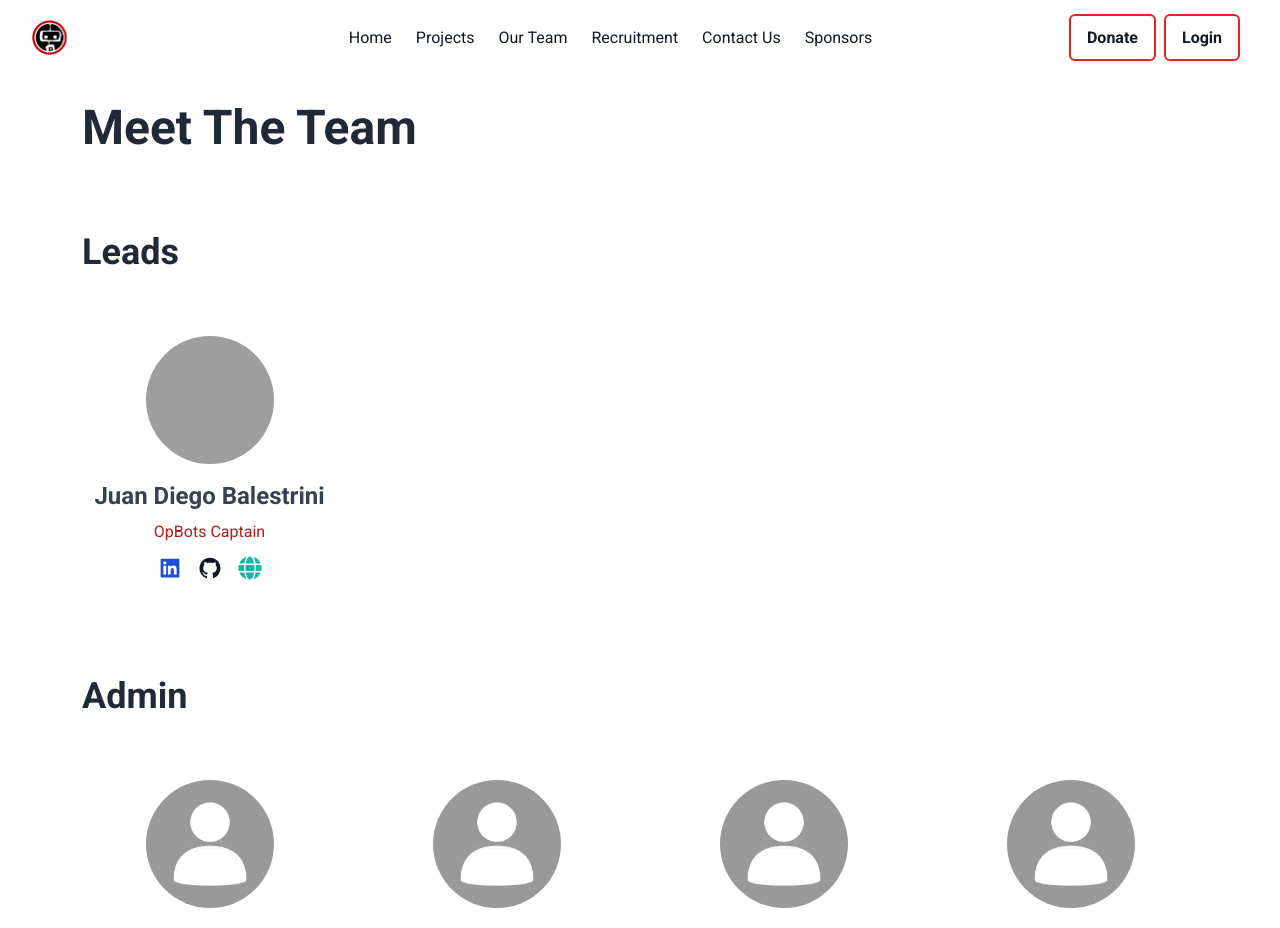
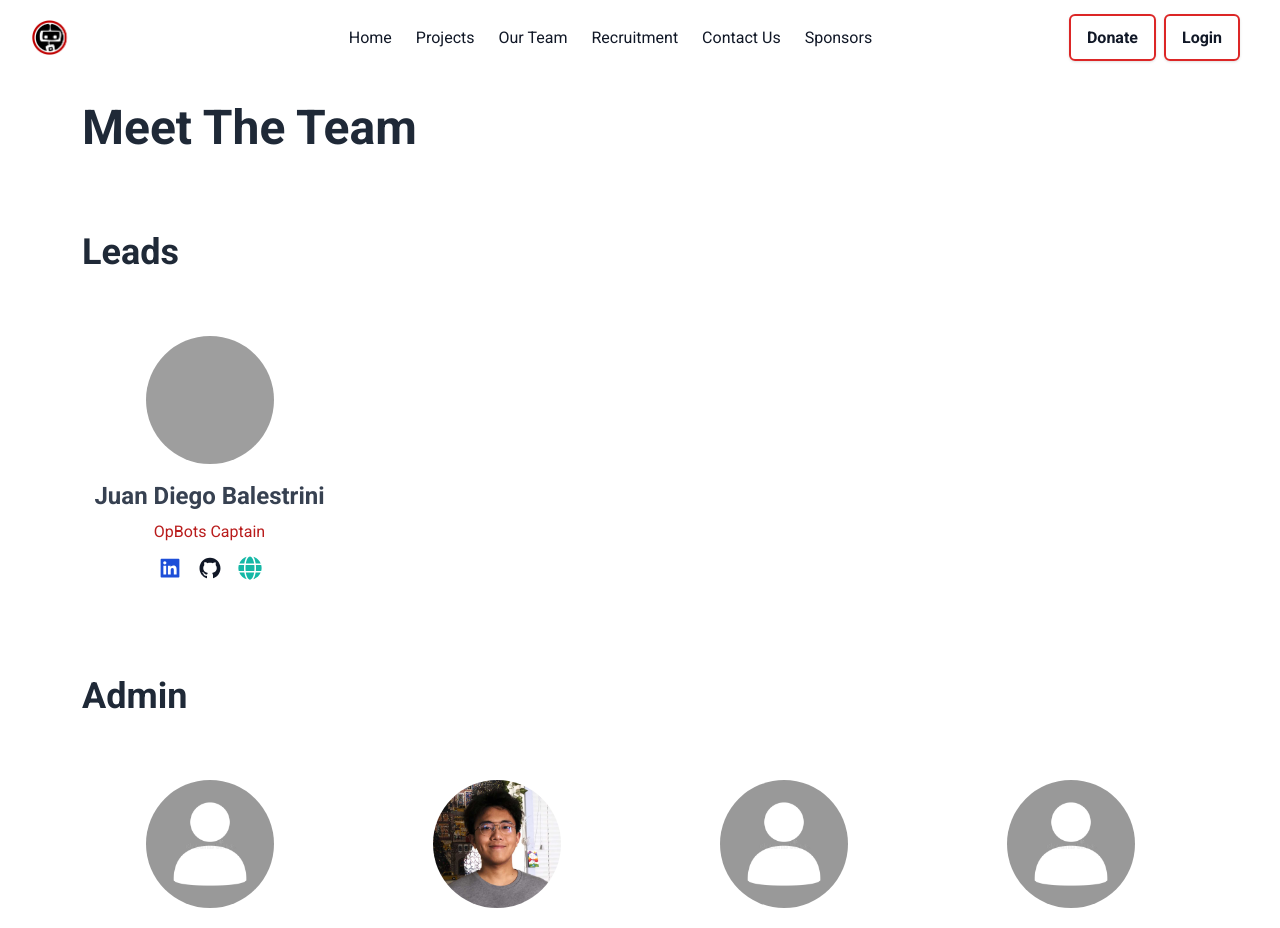
Before and after one commit to SteveIsnthere/openrobotics_website, a React (Create React App) app: page /Team in a window 1280 px wide. Shown: the top 928 px of the page. Built offline with nearby package versions, Linux system fonts and the light colour scheme; grey boxes are pictures that could not be loaded.

Commit message:
minor info update

```diff
--- a/src/components/Team/Team.tsx
+++ b/src/components/Team/Team.tsx
@@ -52,10 +52,10 @@ const Team = () => {
     new Person(
       "Steve Wang",
       "Web Developer",
-      "im",
-      "im",
-      "assets/img/default_profile.jpg",
-      "im"
+      "www.linkedin.com/in/steve-wang-895ba3214",
+      "https://github.com/SteveIsnthere",
+      "assets/img/software/Steve_Wang.jpg",
+      "npminitfailed@gmail.com"
     ),
     new Person(
       "Kunal Bhasin",
```
Also changed, not shown: public/assets/img/software/Steve_Wang.jpg (added).
